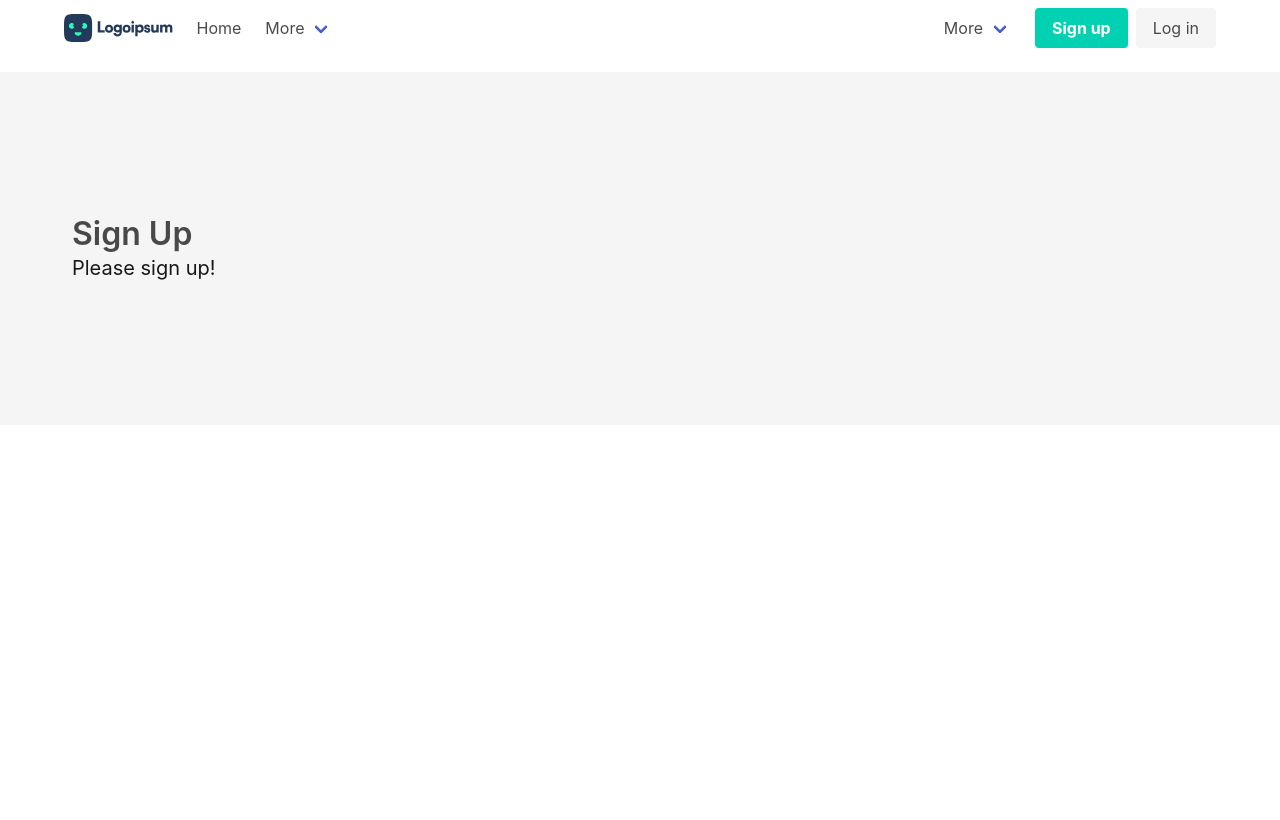
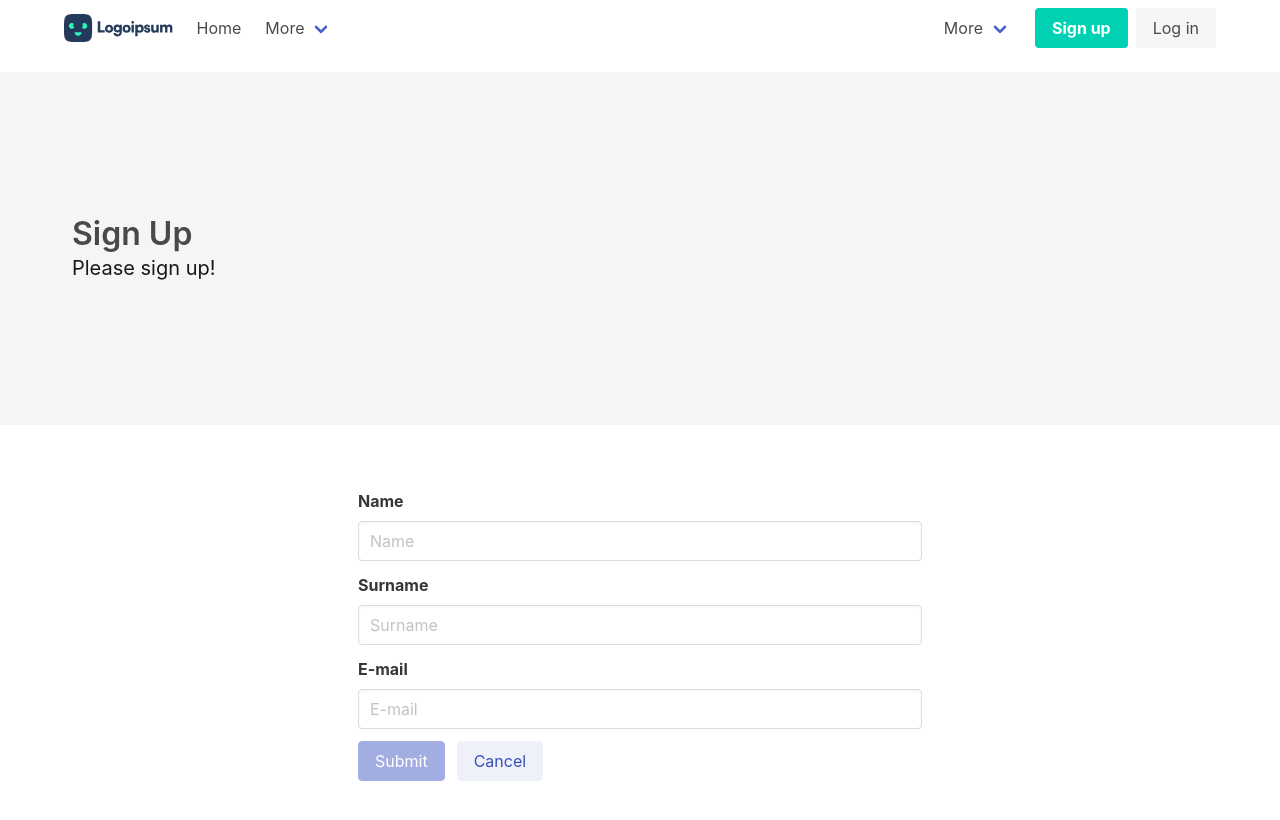
Before and after one commit to resultakak/perng-starter, a React (Create React App) app in the folder client/: page /signup in a window 1280 px wide. Shown: the top 820 px of the page. Built offline with nearby package versions, Linux system fonts and the light colour scheme.

Commit message:
Update RegisterPage.jsx

```diff
--- a/client/src/components/Pages/RegisterPage.jsx
+++ b/client/src/components/Pages/RegisterPage.jsx
@@ -1,9 +1,25 @@
 import React from "react";
 import GeneralLayout from "../Layouts/GeneralLayout";
-import Container from "../core/Container";
-import Hero from "../core/Hero";
 
 const RegisterPage = () => {
+  const [fields, setFields] = React.useState({});
+  const [completed, setCompleted] = React.useState(false);
+
+  const handleSubmit = (event) => {
+    event.preventDefault();
+  };
+
+  const changeField = (e) => {
+    setFields({
+      ...fields,
+      [e.target.name]: e.target.value,
+    });
+
+    if (fields.name && fields.surname) {
+      setCompleted(true);
+    }
+  };
+
   return (
       <React.Fragment>
         <GeneralLayout>
@@ -21,6 +37,51 @@ const RegisterPage = () => {
             </div>
           </section>
 
+          <section className="section mt-4">
+            <div className="container">
+              <div className="columns">
+                <div className="column is-6 is-offset-3">
+
+                  <form onSubmit={handleSubmit}>
+                    <div className="field">
+                      <label className="label">Name</label>
+                      <div className="control">
+                        <input name="name" type="text" className="input"
+                               onChange={changeField} placeholder="Name" required={true} />
+                      </div>
+                    </div>
+                    <div className="field">
+                      <label className="label">Surname</label>
+                      <div className="control">
+                        <input name="surname" type="text" className="input"
+                               onChange={changeField} placeholder="Surname" required={true} />
+                      </div>
+                    </div>
+                    <div className="field">
+                      <label className="label">E-mail</label>
+                      <div className="control">
+                        <input name="email" type="email" className="input"
+                               onChange={changeField} placeholder="E-mail" required={true} />
+                      </div>
+                    </div>
+                    <div className="field is-grouped">
+                      <div className="control">
+                        <button className="button is-link"
+                                disabled={!completed}>Submit
+                        </button>
+                      </div>
+                      <div className="control">
+                        <button className="button is-link is-light">Cancel
+                        </button>
+                      </div>
+                    </div>
+                  </form>
+
+                </div>
+              </div>
+            </div>
+          </section>
+
         </GeneralLayout>
       </React.Fragment>
   );
```
